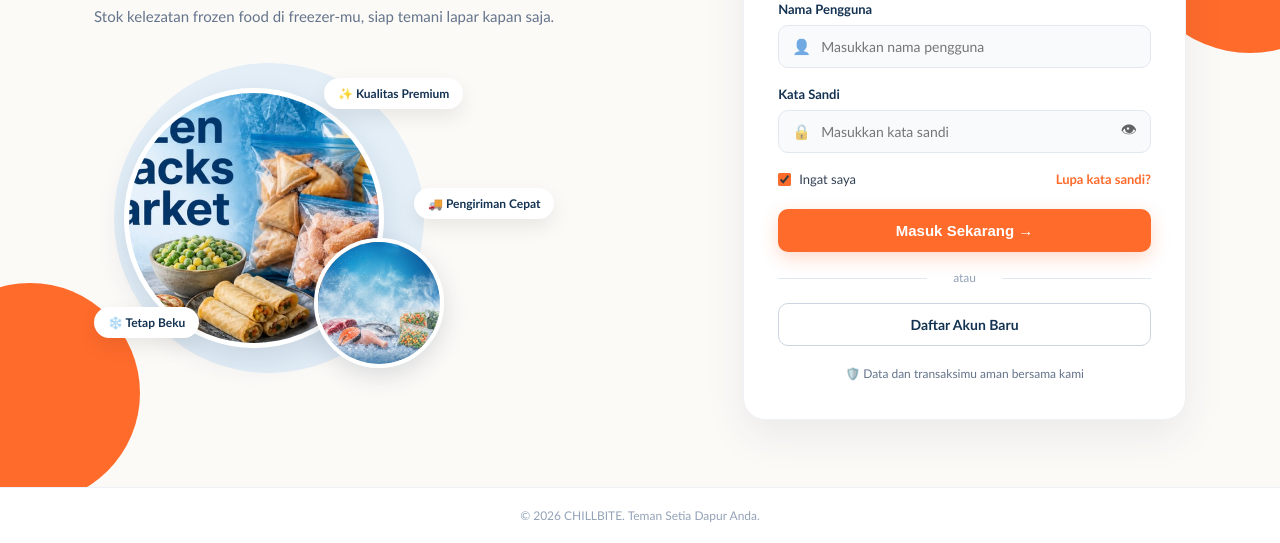
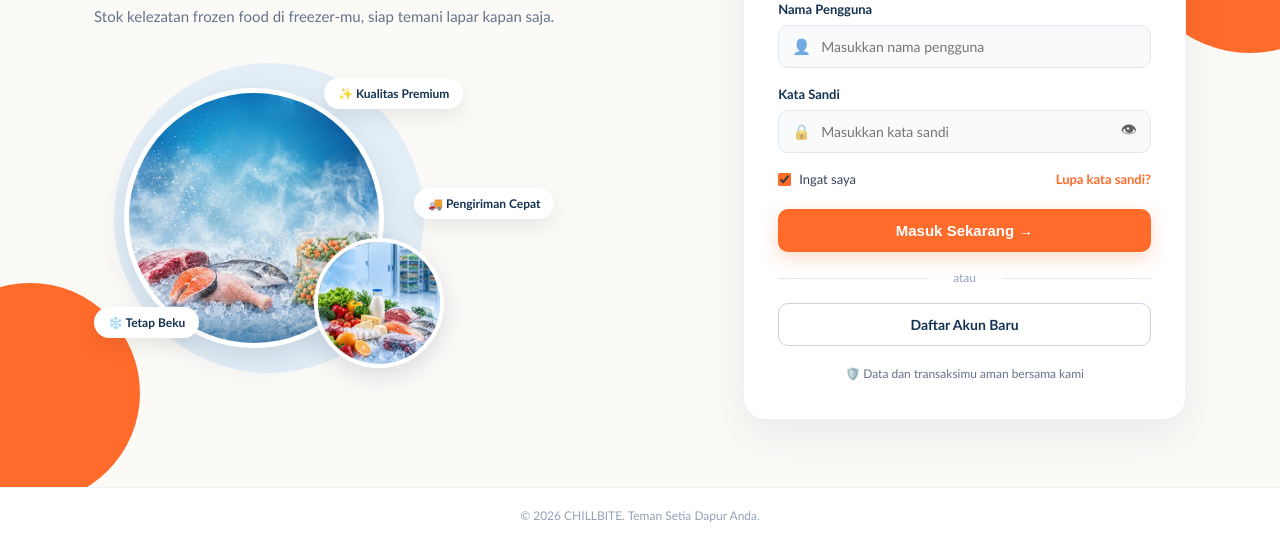
Before and after one commit to muhammaderlangalihwiratama/chillbite, a plain HTML site: page html/login.html in a window 1280 px wide. Shown: the part 257-800 px from the top of the page. Drawn offline with Linux system fonts and the light colour scheme.

Commit message:
Update halaman login

```diff
--- a/html/login.html
+++ b/html/login.html
@@ -50,8 +50,8 @@
 
       <div class="area-foto">
         <div class="lingkaran-biru-muda"></div>
-        <img src="../assets/images/gambar frozen food.jpg" alt="Aneka Frozen Food CHILLBITE" class="foto-utama">
-        <img src="../assets/images/frozen food.jpg" alt="Kentang Goreng & Camilan" class="foto-kedua">
+        <img src="../assets/images/frozen food.jpg" alt="Aneka Frozen Food CHILLBITE" class="foto-utama">
+        <img src="../assets/images/Supermarket Cold Storage in UAE _ Fresh Food Refrigeration.jpg" alt="Kentang Goreng & Camilan" class="foto-kedua">
 
         <div class="badge badge-kualitas">✨ Kualitas Premium</div>
         <div class="badge badge-beku">❄️ Tetap Beku</div>
```
